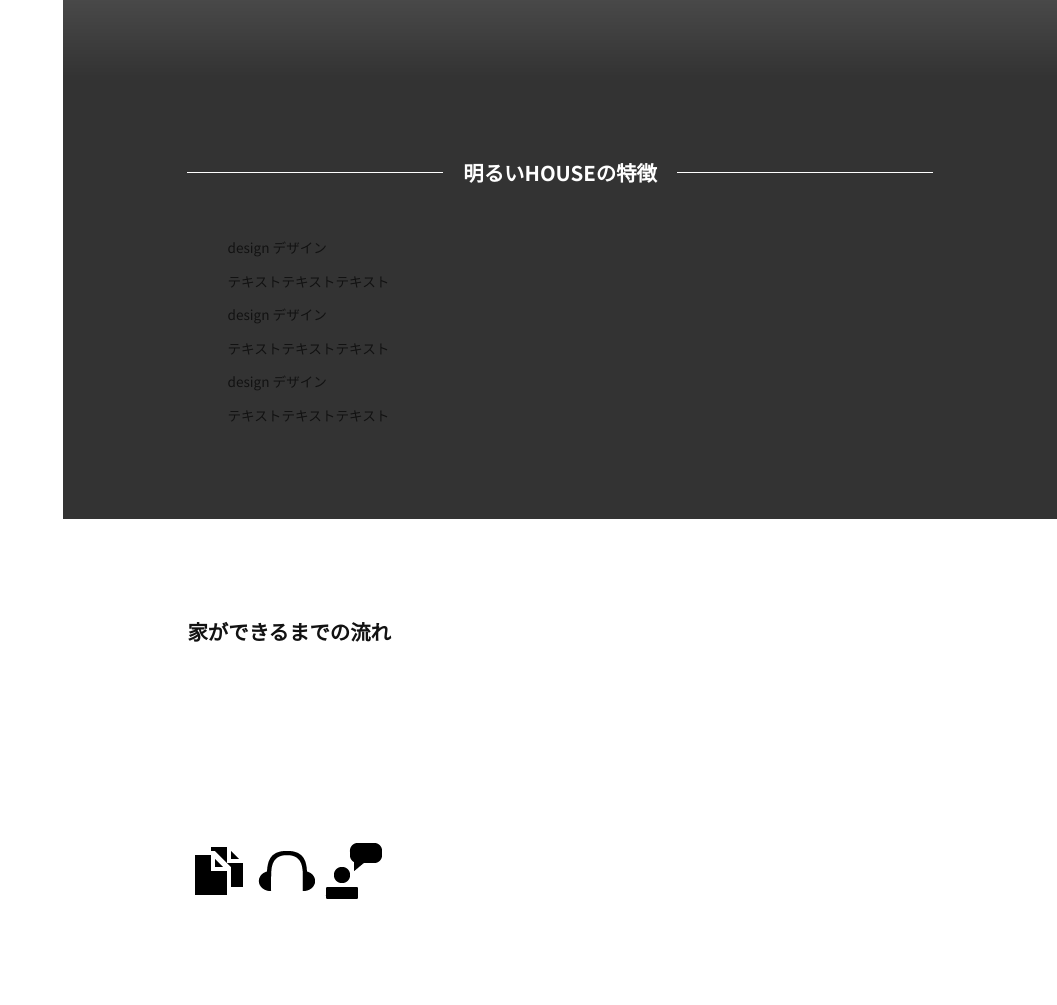
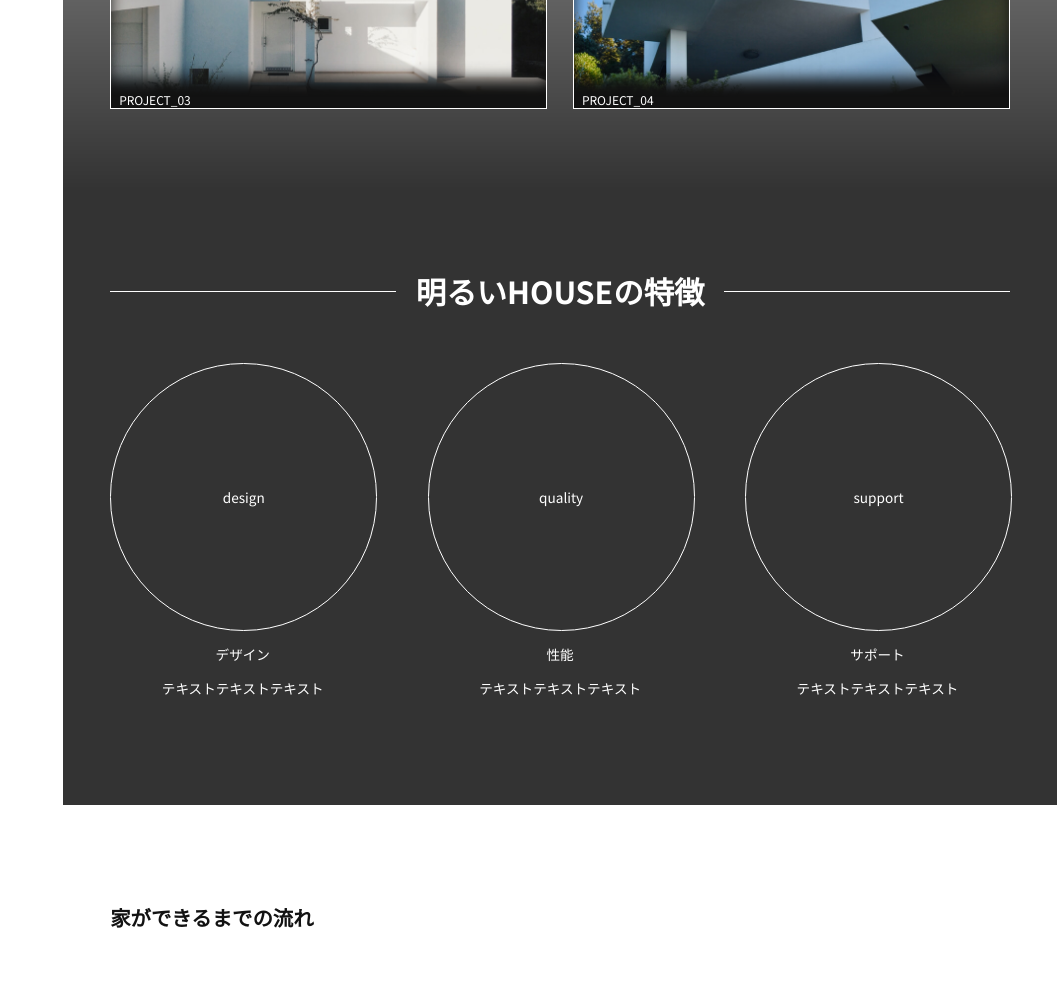
Before and after one commit to makida-suzuka/housemaker, a plain HTML site: page index.html in a window 1280 px wide. Shown: the part 1448-2453 px from the top of the page, without its empty margins (223-1280 px from the left). Drawn offline with Linux system fonts and the light colour scheme.

Commit message:
[add]セクションタイトルの調整　特徴セクションのＣＳＳ追加

```diff
--- a/index.html
+++ b/index.html
@@ -85,20 +85,20 @@
                 <section id="feature">
                     <div class="wrapper">
                         <h2 class="sec-title">明るいHOUSEの特徴</h2>
-                        <ul>
+                        <ul class="feature-list">
                             <li>
-                                <span>design<span>
-                                <span>デザイン</span>
+                                <a href="#" class="feature-text">design</a>
+                                <p>デザイン</p>
                                 <p>テキストテキストテキスト</p>
                             </li>
                             <li>
-                                <span>design<span>
-                                <span>デザイン</span>
+                                <a href="#" class="feature-text">quality</a>
+                                <p>性能</p>
                                 <p>テキストテキストテキスト</p>
                             </li>
                             <li>
-                                <span>design<span>
-                                <span>デザイン</span>
+                                <a href="#" class="feature-text">support</a>
+                                <p>サポート</p>
                                 <p>テキストテキストテキスト</p>
                             </li>
                         </ul>
--- a/style.css
+++ b/style.css
@@ -20,6 +20,7 @@ a{
 }
 main{
     margin: 0;
+    width: 100%;
 }
 
 /* CSS変数 */
@@ -34,8 +35,8 @@ main{
 
 /* side header menu */
 #header{
-    width: 40%;
-    padding: 20px 40px;
+    width: 300px;
+    padding: 10px 40px;
     background-color: #fff;
     box-sizing: border-box;
 }
@@ -68,7 +69,7 @@ main{
 
 /* メインコンテンツ共通CSS */
 .wrapper{
-    width: 75%;
+    width: 900px;
     padding: 80px 20px;
     margin: 0 auto;
 }
@@ -78,6 +79,7 @@ main{
     color: #fff;
     display: flex;
     align-items: center;
+    font-size: 1.9rem;
 }
 .sec-title::before,
 .sec-title::after{
@@ -141,7 +143,29 @@ ul.project-img li::after{
 
 #feature{
     background-color: rgb(0, 0, 0,0.8);
+    color: #fff;
 }
+.feature-list{
+    padding: 0;
+    display: flex;
+    justify-content: space-between;
+}
+.feature-list li{
+    width: calc((100% - 2 * var(--gap)) / 3.2);
+    text-align: center;
+}
+a.feature-text{
+    color: #fff;
+    display: flex;
+    justify-content: center;
+    align-items: center;
+    width: 100%;
+    aspect-ratio: 1 / 1; /* widthと同じ値 */
+    border: 1px solid #fff;
+    border-radius: 50%;
+}
+
+
 /* responsive */
 @media (max-width: 375px) {
 
```
